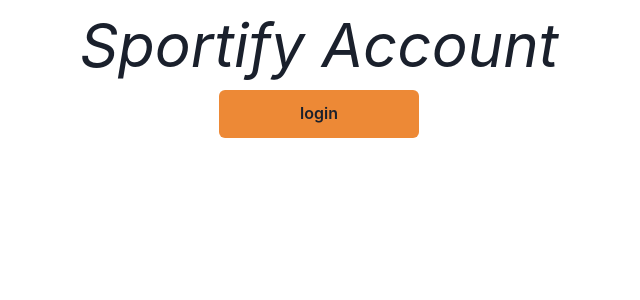
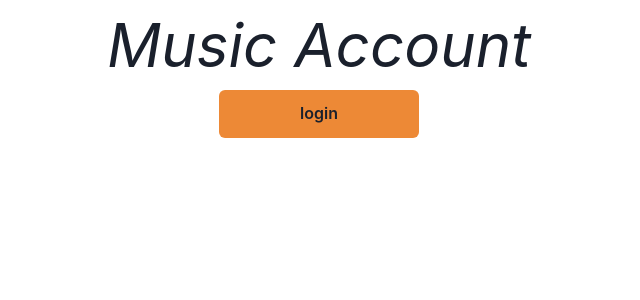
Before and after one commit to DonaldMzima/Music-Static-Site, a Next.js app: page /music in a window 1280 px wide. Shown: the top 300 px of the page, without its empty margins (321-961 px from the left). Built offline with nearby package versions, Linux system fonts and the light colour scheme.

Commit message:
ref:change-names

```diff
--- a/pages/lyrics.tsx
+++ b/pages/lyrics.tsx
@@ -12,7 +12,7 @@ const lyrics = () => {
     <>
       <Container maxW="full" mt={0} centerContent overflow="hidden">
         <Text fontSize="6xl" as="em">
-          Sportify Account
+          Lyrics Account
         </Text>
         <Button
           size="md"
--- a/pages/music.tsx
+++ b/pages/music.tsx
@@ -29,7 +29,7 @@ const Music = () => {
     <>
       <Container maxW="full" mt={0} centerContent overflow="hidden">
         <Text fontSize="6xl" as="em">
-          Sportify Account
+          Music Account
         </Text>
         <Button
           size="md"
```
